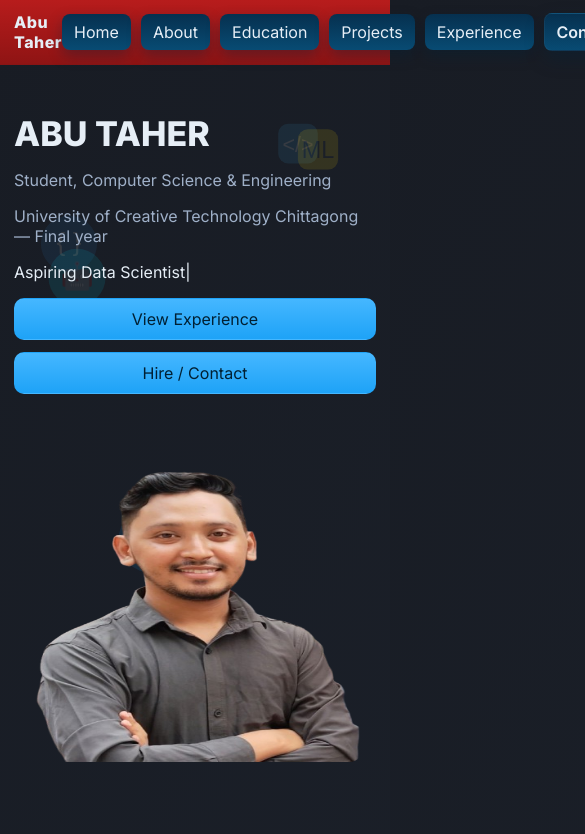
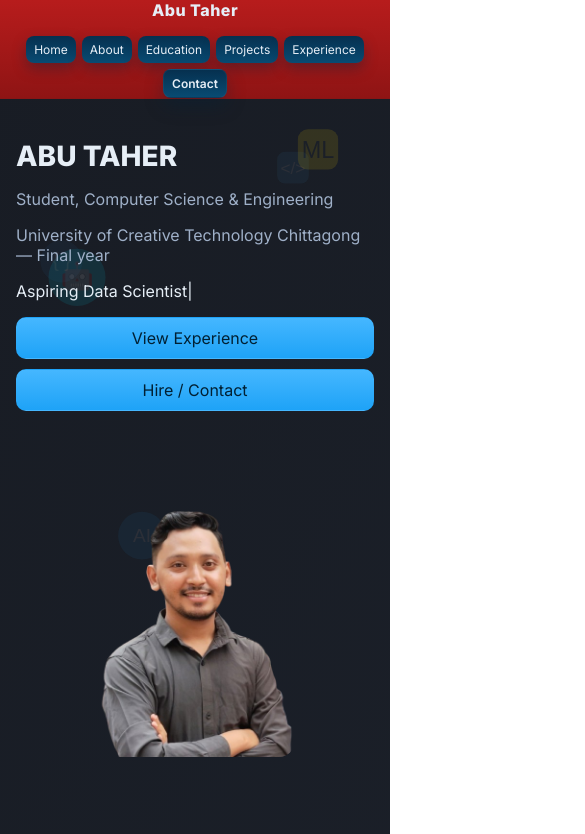
Before and after one commit to Adi09-CSE/Adi09-CSE.github.io, a website: page index.html in a window 390 px wide. Shown: the top 834 px of the page, 585 px wide, since content can reach past the window. Drawn offline with Linux system fonts and the light colour scheme; files whose address does not match are found by name.

Commit message:
styles.css

```diff
--- a/styles.css
+++ b/styles.css
@@ -14,21 +14,21 @@
 .ml-icon.icon3 { left: 25%; top: 70%; width: 70px; animation-delay: 1s; }
 .ml-icon.icon4 { left: 60%; top: 60%; width: 55px; animation-delay: 3s; }
 .ml-icon.icon5 { left: 45%; top: 45%; width: 65px; animation-delay: 4s; }
+
 :root{
-  --bg:#041428; /* refined professional navy */
   --bg-alt:#05243a;
   --text:#e6eef6;
   --muted:#9fb0c8;
-  --sky-top: #45b7ff; /* sky-blue button gradient top */
-  --sky-bottom: #1ea3f7; /* sky-blue button gradient bottom */
+  --sky-top: #45b7ff;
+  --sky-bottom: #1ea3f7;
   --accent:#7c6cff;
   --accent-2:#25c2a0;
   --card:#07263b;
   --border:#113248;
   --shadow: rgba(0,0,0,0.45);
-  --nav-red: #b71c1c; /* stronger professional red */
-  --btn-dark-top: #06304f; /* dark-blue button top */
-  --btn-dark-bottom: #084b73; /* dark-blue button bottom */
+  --nav-red: #b71c1c;
+  --btn-dark-top: #06304f;
+  --btn-dark-bottom: #084b73;
 }
 
 *{box-sizing:border-box}
@@ -47,48 +47,88 @@ body{
   font-size:32px;margin:0 0 18px 0;letter-spacing:0.3px
 }
 .section-text{color:var(--muted);max-width:760px}
-
-/* Make paragraph text justified for a professional look */
 .section-text{ text-align:justify; line-height:1.65 }
 
+/* Navigation */
 .nav{
   position:sticky;top:0;z-index:50;
-  background:linear-gradient(180deg,var(--nav-red), #8f1414); /* strong red bar */
+  background:linear-gradient(180deg,var(--nav-red), #8f1414);
   color:var(--text);
   backdrop-filter:blur(6px);
   border-bottom:1px solid rgba(0,0,0,0.25);
 }
-.nav-inner{display:flex;align-items:center;justify-content:space-between;height:64px}
-.brand{font-weight:800;letter-spacing:0.5px}
-nav{display:flex;gap:18px;align-items:center}
+.nav-inner{
+  display:flex;
+  align-items:center;
+  justify-content:space-between;
+  min-height:64px;
+  padding:12px 20px;
+}
+.brand{
+  font-weight:800;
+  letter-spacing:0.5px;
+  font-size:20px;
+}
+nav{
+  display:flex;
+  gap:18px;
+  align-items:center;
+  flex-wrap:wrap;
+}
+
 .nav-link{
-  color:var(--text);text-decoration:none;padding:8px 12px;border-radius:8px;transition:background .18s ease, color .18s ease, transform .12s ease;
+  color:var(--text);
+  text-decoration:none;
+  padding:8px 12px;
+  border-radius:8px;
+  transition:background .18s ease, color .18s ease, transform .12s ease;
+  font-size:15px;
+  white-space:nowrap;
 }
 .nav-link:not(.btn-cta){
   background:linear-gradient(180deg,var(--btn-dark-top),var(--btn-dark-bottom));
   box-shadow: 0 6px 14px rgba(4,33,56,0.35);
 }
-.nav-link:not(.btn-cta):hover{background:linear-gradient(180deg,#085a84,#0a6f9f);transform:translateY(-2px)}
+.nav-link:not(.btn-cta):hover{
+  background:linear-gradient(180deg,#085a84,#0a6f9f);
+  transform:translateY(-2px)
+}
 .nav-link:active{transform:translateY(0)}
-.nav-link.home-link{background:linear-gradient(180deg,#06304f,#084b73); color:var(--text)}
+.nav-link.home-link{
+  background:linear-gradient(180deg,#06304f,#084b73);
+  color:var(--text)
+}
 .btn-cta{
   background:linear-gradient(180deg,var(--btn-dark-top),var(--btn-dark-bottom));
-  color:var(--text);padding:8px 12px;border-radius:8px;border:1px solid rgba(255,255,255,0.04);
-  box-shadow:0 8px 18px rgba(4,33,56,0.35);font-weight:600;
+  color:var(--text);
+  padding:8px 12px;
+  border-radius:8px;
+  border:1px solid rgba(255,255,255,0.04);
+  box-shadow:0 8px 18px rgba(4,33,56,0.35);
+  font-weight:600;
 }
-.btn-cta:hover{background:linear-gradient(180deg,#085a84,#0a6f9f);transform:translateY(-2px)}
+.btn-cta:hover{
+  background:linear-gradient(180deg,#085a84,#0a6f9f);
+  transform:translateY(-2px)
+}
 .btn-cta:active{transform:translateY(0)}
 
-/* ensure content sits above animated backgrounds */
 .container, .hero-text, .projects { position: relative; z-index: 1 }
 
-
+/* Hero Section */
 .hero.section {
   position: relative;
   background: transparent;
   overflow: hidden;
 }
-.hero .grid-2{display:grid;grid-template-columns:1.2fr 1fr;gap:28px;align-items:center;position:relative;z-index:1;}
+.hero .grid-2{
+  display:grid;
+  grid-template-columns:1.2fr 1fr;
+  gap:28px;
+  align-items:center;
+  position:relative;
+  z-index:1;
+}
 .hero-text h1{font-size:42px;margin:0 0 6px}
 .subtitle{color:var(--muted)}
 .actions{display:flex;gap:12px;margin-top:16px}
@@ -104,40 +144,72 @@ nav{display:flex;gap:18px;align-items:center}
   opacity: 0.13;
   animation: float 7s ease-in-out infinite;
 }
+
 .tech-icon.icon1 { left: 10%; top: 20%; width: 60px; animation-delay: 0s; }
 .tech-icon.icon2 { left: 70%; top: 10%; width: 50px; animation-delay: 2s; }
 .tech-icon.icon3 { left: 30%; top: 60%; width: 70px; animation-delay: 1s; }
 .tech-icon.icon4 { left: 80%; top: 70%; width: 55px; animation-delay: 3s; }
 .tech-icon.icon5 { left: 50%; top: 40%; width: 65px; animation-delay: 4s; }
+
 @keyframes float {
   0% { transform: translateY(0) scale(1); }
   50% { transform: translateY(-30px) scale(1.08); }
   100% { transform: translateY(0) scale(1); }
 }
 
+/* Buttons */
 .btn{
-  display:inline-block;padding:10px 16px;border-radius:10px;background:linear-gradient(180deg,var(--btn-dark-top),var(--btn-dark-bottom));
-  color:var(--text);text-decoration:none;border:1px solid transparent;transition:transform .15s ease, box-shadow .15s ease
+  display:inline-block;
+  padding:10px 16px;
+  border-radius:10px;
+  background:linear-gradient(180deg,var(--btn-dark-top),var(--btn-dark-bottom));
+  color:var(--text);
+  text-decoration:none;
+  border:1px solid transparent;
+  transition:transform .15s ease, box-shadow .15s ease
 }
 .btn:hover{transform:translateY(-2px);box-shadow:0 10px 20px var(--shadow)}
 .btn.ghost{background:transparent;border-color:var(--border);color:var(--text)}
 .btn.ghost:hover{border-color:var(--accent)}
 
-/* Hero and primary CTA buttons use a sky-blue theme for better visibility */
-.hero .actions .btn{ background: linear-gradient(180deg,var(--sky-top),var(--sky-bottom)); color: #012033 }
-/* Make the 'Hire / Contact' hero button appear as a solid sky-blue to match the primary CTA in the hero (specific to hero area) */
-.hero .actions .btn.ghost{ background: linear-gradient(180deg,var(--sky-top),var(--sky-bottom)); border-color: transparent; color: #012033 }
-.hero .actions .btn:hover{ box-shadow:0 12px 26px rgba(30,163,247,0.28); transform:translateY(-3px) }
-.hero .actions .btn.ghost:hover{ box-shadow:0 12px 26px rgba(30,163,247,0.28); transform:translateY(-3px) }
-
-.hero-photo img{
-  width:100%;max-width:340px;border-radius:16px;border:0px solid var(--border);
-  box-shadow:0 0px 0px var(--shadow);display:block;margin:0 auto
+.hero .actions .btn{
+  background: linear-gradient(180deg,var(--sky-top),var(--sky-bottom));
+  color: #012033
+}
+.hero .actions .btn.ghost{
+  background: linear-gradient(180deg,var(--sky-top),var(--sky-bottom));
+  border-color: transparent;
+  color: #012033
+}
+.hero .actions .btn:hover{
+  box-shadow:0 12px 26px rgba(30,163,247,0.28);
+  transform:translateY(-3px)
+}
+.hero .actions .btn.ghost:hover{
+  box-shadow:0 12px 26px rgba(30,163,247,0.28);
+  transform:translateY(-3px)
 }
 
+/* Hero Photo */
+.hero-photo img{
+  width:100%;
+  max-width:260px;
+  height:auto;
+  border-radius:16px;
+  display:block;
+  margin:0 auto;
+  object-fit:cover;
+  background:var(--bg);
+}
+
+/* Cards */
 .card{
-  background:var(--card);border:1px solid var(--border);border-radius:16px;padding:18px 18px;
-  box-shadow:0 10px 30px var(--shadow);margin:14px 0
+  background:var(--card);
+  border:1px solid var(--border);
+  border-radius:16px;
+  padding:18px 18px;
+  box-shadow:0 10px 30px var(--shadow);
+  margin:14px 0
 }
 .hover-raise{transition:transform .15s ease, box-shadow .15s ease}
 .hover-raise:hover{transform:translateY(-4px);box-shadow:0 16px 40px var(--shadow)}
@@ -145,48 +217,101 @@ nav{display:flex;gap:18px;align-items:center}
 .flat-list{list-style:none;padding:0;margin:8px 0 0 0;color:var(--muted)}
 .flat-list li{margin:6px 0}
 
-.projects{display:grid;grid-template-columns:repeat(3,1fr);gap:18px}
-
-/* responsive improvements */
-@media (max-width:1100px){
-  .projects{grid-template-columns:repeat(2,1fr)}
-}
-@media (max-width:700px){
-  .projects{grid-template-columns:1fr}
+/* Projects Grid */
+.projects{
+  display:grid;
+  grid-template-columns:repeat(3,1fr);
+  gap:18px
 }
 
-/* toast notification */
+/* Project Links */
+.project-link {
+  display: block;
+  text-decoration: none;
+  color: inherit;
+  transition: all 0.3s ease;
+}
+
+.project-link:hover {
+  color: inherit;
+}
+
+.project-link h3 {
+  transition: color 0.3s ease;
+}
+
+.project-link:hover h3 {
+  color: #2196F3;
+}
+
+.card.hover-raise {
+  transition: transform 0.3s ease, box-shadow 0.3s ease;
+  cursor: pointer;
+}
+
+.card.hover-raise:hover {
+  transform: translateY(-5px);
+  box-shadow: 0 8px 16px rgba(0,0,0,0.2);
+}
+
+/* Toast */
 .toast{
-  position:fixed;left:50%;top:72px;transform:translateX(-50%) translateY(8px);
-  background:rgba(0,0,0,0.78);color:var(--text);
-  padding:10px 18px;border-radius:8px;box-shadow:0 10px 30px rgba(0,0,0,0.45);
-  opacity:0;transition:opacity .28s ease, transform .28s ease;z-index:9999;font-weight:600;
-  max-width:820px;width:calc(100% - 40px);text-align:center;
+  position:fixed;
+  left:50%;
+  top:72px;
+  transform:translateX(-50%) translateY(8px);
+  background:rgba(0,0,0,0.78);
+  color:var(--text);
+  padding:10px 18px;
+  border-radius:8px;
+  box-shadow:0 10px 30px rgba(0,0,0,0.45);
+  opacity:0;
+  transition:opacity .28s ease, transform .28s ease;
+  z-index:9999;
+  font-weight:600;
+  max-width:820px;
+  width:calc(100% - 40px);
+  text-align:center;
 }
 .toast.show{opacity:1;transform:translateX(-50%) translateY(0)}
-.tags{display:flex;gap:8px;margin-top:8px}
+
+/* Tags */
+.tags{display:flex;gap:8px;margin-top:8px;flex-wrap:wrap}
 .tags span{
-  padding:4px 8px;border-radius:999px;border:1px solid var(--border);color:var(--muted);font-size:12px
+  padding:4px 8px;
+  border-radius:999px;
+  border:1px solid var(--border);
+  color:var(--muted);
+  font-size:12px
 }
 
+/* Form */
 .form{max-width:720px}
 .form .row{display:grid;grid-template-columns:1fr 1fr;gap:12px}
 label{display:flex;flex-direction:column;gap:6px;color:var(--muted)}
 input,textarea{
-  width:100%;padding:12px 12px;border-radius:10px;border:1px solid var(--border);
-  background:#0d1122;color:var(--text);outline:none
+  width:100%;
+  padding:12px 12px;
+  border-radius:10px;
+  border:1px solid var(--border);
+  background:#0d1122;
+  color:var(--text);
+  outline:none
 }
 input:focus,textarea:focus{border-color:var(--accent)}
 #formStatus{margin-top:8px;color:var(--muted)}
 
+/* Links */
 .links{display:flex;gap:14px;margin-top:10px}
 .link{color:var(--accent-2);text-decoration:none}
 .link:hover{text-decoration:underline}
 
+/* Footer */
 .footer{border-top:1px solid var(--border);padding:24px 0;background:#0c0f1d}
 .footer-inner{display:flex;justify-content:space-between;align-items:center}
 .muted{color:var(--muted)}
 
+/* Animations */
 .fade-in{opacity:0;transform:scale(0.98);animation:fadeIn .8s ease .1s forwards}
 .fade-up{opacity:0;transform:translateY(10px);animation:fadeUp .8s ease forwards}
 .fade-up.delay-1{animation-delay:.15s}
@@ -196,22 +321,181 @@ input:focus,textarea:focus{border-color:var(--accent)}
 @keyframes fadeUp{to{opacity:1;transform:translateY(0)}}
 @keyframes fadeIn{to{opacity:1;transform:scale(1)}}
 
+/* ============================================ */
+/* RESPONSIVE BREAKPOINTS */
+/* ============================================ */
+
+/* Large Tablets & Small Desktops: 1100px and below */
+@media (max-width:1100px){
+  .projects{grid-template-columns:repeat(2,1fr)}
+}
+
+/* Tablets: 980px and below */
 @media (max-width:980px){
   .hero .grid-2{grid-template-columns:1fr}
-  .projects{grid-template-columns:1fr 1fr}
-}
-@media (max-width:640px){
-  nav{gap:10px}
-  .projects{grid-template-columns:1fr}
-  .form .row{grid-template-columns:1fr}
-  .hero-text h1{font-size:34px}
+  .hero-photo{order:2;margin-top:30px}
+  .hero-text{order:1}
 }
 
+/* Small Tablets: 768px and below */
+@media (max-width: 768px) {
+  /* Navigation */
+  .nav-inner {
+    flex-direction: column;
+    gap: 16px;
+    padding: 16px 20px;
+    min-height: auto;
+  }
+
+  .brand {
+    font-size: 18px;
+    text-align: center;
+    width: 100%;
+  }
+
+  nav {
+    gap: 10px;
+    justify-content: center;
+    width: 100%;
+  }
+
+  .nav-link {
+    padding: 8px 10px;
+    font-size: 14px;
+  }
+
+  /* Hero */
+  .hero-photo img {
+    max-width: 220px;
+  }
+
+  .hero-text h1 {
+    font-size: 36px;
+  }
+
+  .subtitle {
+    font-size: 16px;
+  }
+
+  /* Tech Icons */
+  .tech-icon {
+    opacity: 0.08;
+  }
+
+  .tech-icon.icon1 { width: 45px; }
+  .tech-icon.icon2 { width: 40px; }
+  .tech-icon.icon3 { width: 50px; }
+
+  /* Projects */
+  .projects {
+    grid-template-columns: 1fr;
+  }
+
+  /* Sections */
+  .section {
+    padding: 60px 0;
+  }
+}
+
+/* Mobile Landscape & Small Tablets: 640px and below */
+@media (max-width:640px){
+  .hero-text h1{font-size:32px}
+  .form .row{grid-template-columns:1fr}
+  .container{padding:0 16px}
+
+  .nav-link {
+    font-size: 13px;
+    padding: 6px 8px;
+  }
+}
+
+/* Mobile: 480px and below */
+@media (max-width:480px) {
+  .form .row {
+    grid-template-columns:1fr
+  }
+
+  input, textarea {
+    font-size:16px
+  }
+
+  .section-title {
+    margin-bottom:16px;
+    font-size:28px;
+  }
+
+  .card {
+    padding:16px
+  }
+
+  .hero .actions {
+    flex-direction: column;
+    gap: 10px;
+  }
+
+  .hero .actions .btn {
+    width: 100%;
+    text-align: center;
+  }
+}
+
+/* Small Mobile: 420px and below */
 @media (max-width:420px){
-  .container{padding:0 14px}
-  .section{padding:48px 0}
+  .container{padding:0 16px}
+  .section{padding:40px 0}
   .section-title{font-size:24px}
-  .section-text{font-size:15px;line-height:1.6}
-  .hero .actions{flex-direction:column;align-items:stretch}
-  .hero .actions .btn{width:100%;text-align:center}
+  .section-text{font-size:15px;line-height:1.6;padding:0 4px}
+
+  .hero-photo img {
+    max-width:200px;
+  }
+
+  .hero-text h1{
+    font-size:28px;
+  }
+
+  .brand{
+    font-size:16px;
+  }
+
+  nav{
+    gap:6px;
+  }
+
+  .nav-link {
+    font-size:12px;
+    padding:6px 8px;
+  }
+
+  .footer-inner {
+    flex-direction:column;
+    gap:12px;
+    align-items:center;
+    text-align:center;
+  }
+
+  .toast{
+    font-size:14px;
+    padding:8px 14px;
+  }
 }
+
+/* Extra Small Mobile: 360px and below */
+@media (max-width:360px){
+  .hero-text h1{
+    font-size:24px;
+  }
+
+  .section-title{
+    font-size:22px;
+  }
+
+  .nav-link{
+    font-size:11px;
+    padding:5px 6px;
+  }
+
+  .brand{
+    font-size:15px;
+  }
+}
```
